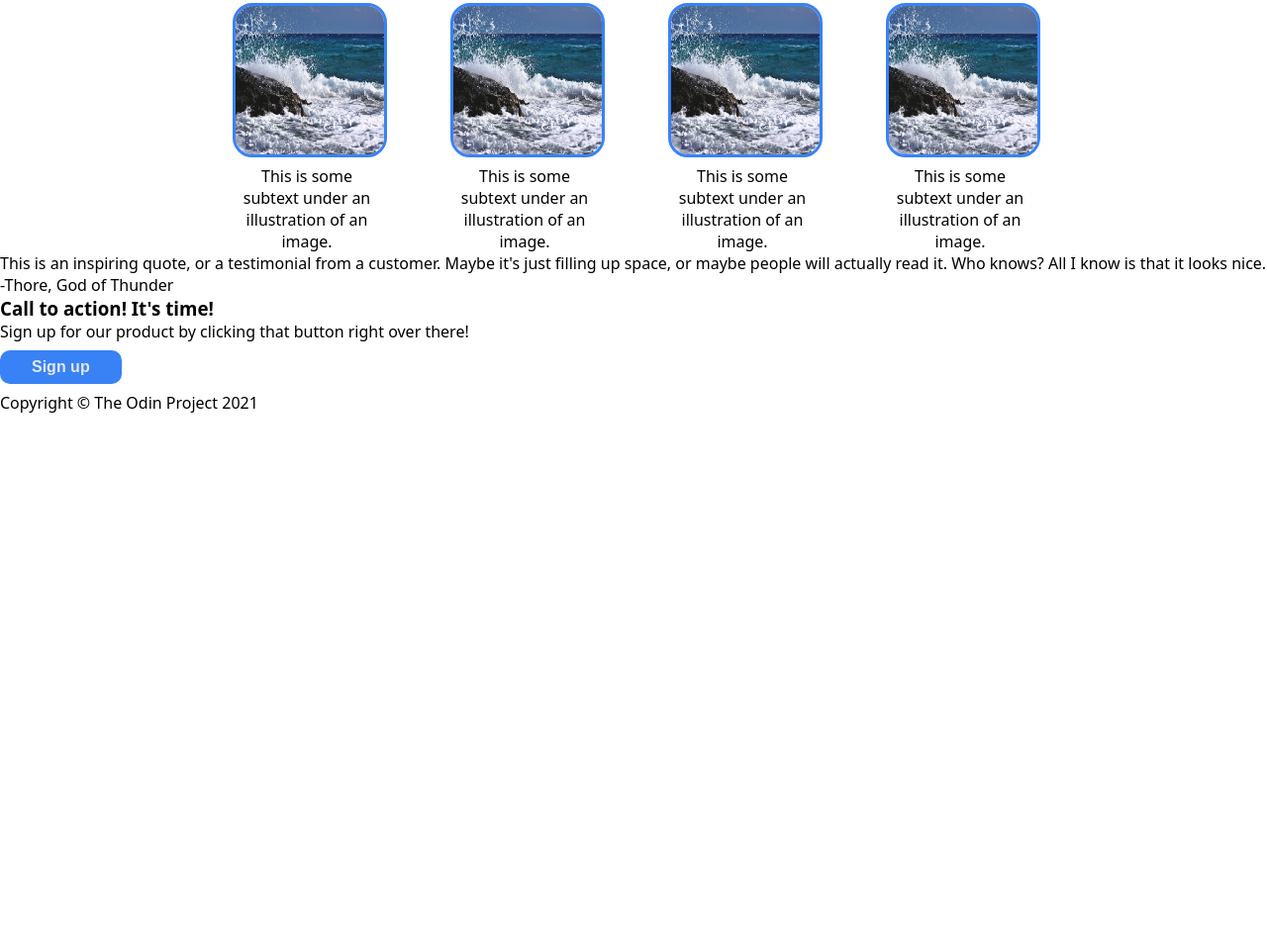
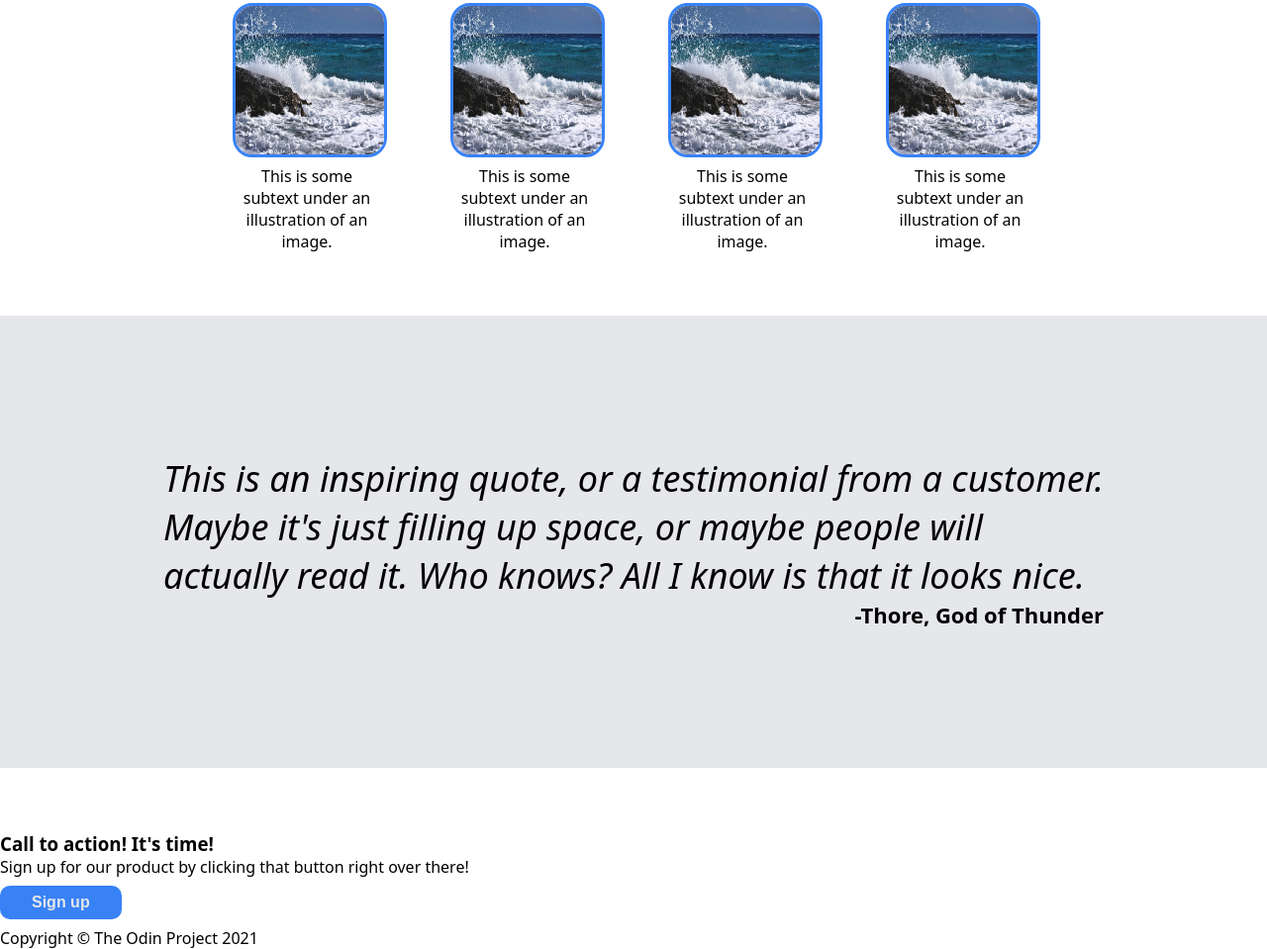
Before and after one commit to scojr/landing-page, a plain HTML site: page index.html in a window 1280 px wide. Shown: the part 570-1529 px from the top of the page at 99% size. Before the commit the page ends 988 px from the top, so only its background shows below. Drawn offline with Linux system fonts and the light colour scheme.

Commit message:
style quote section

```diff
--- a/index.html
+++ b/index.html
@@ -53,7 +53,10 @@
         </div>
 
         <div class="quote-block">
-            <p>This is an inspiring quote, or a testimonial from a customer. Maybe it's just filling up space, or maybe people will actually read it. Who knows? All I know is that it looks nice.</p> -Thore, God of Thunder
+            <div class="quote-text">
+                <p class="quote">This is an inspiring quote, or a testimonial from a customer. Maybe it's just filling up space, or maybe people will actually read it. Who knows? All I know is that it looks nice.</p>
+                <div class="attribute">-Thore, God of Thunder</div>
+            </div>
         </div>
 
         <div class="call-to-action">
--- a/style.css
+++ b/style.css
@@ -78,6 +78,34 @@ body {
     gap: 70px;
 }
 
+.quote-text {
+    display: flex;
+    flex-direction: column;
+    align-items: end;
+    justify-content: center;
+    margin: 12px;
+}
+.quote {
+    font-size: 36px;
+    font-weight: 300;
+    font-style: italic;
+    max-width: 950px;
+}
+
+.attribute {
+    font-size: 22px;
+    font-weight: 900;
+    text-align: right;
+}
+
+.quote-block {
+    display: flex;
+    justify-content: center;
+    align-content: center;
+    background: #E5E7EB;
+    padding: 128px 0;
+    margin: 64px 0;
+}
 
 img {
     flex-shrink: 0;
```
